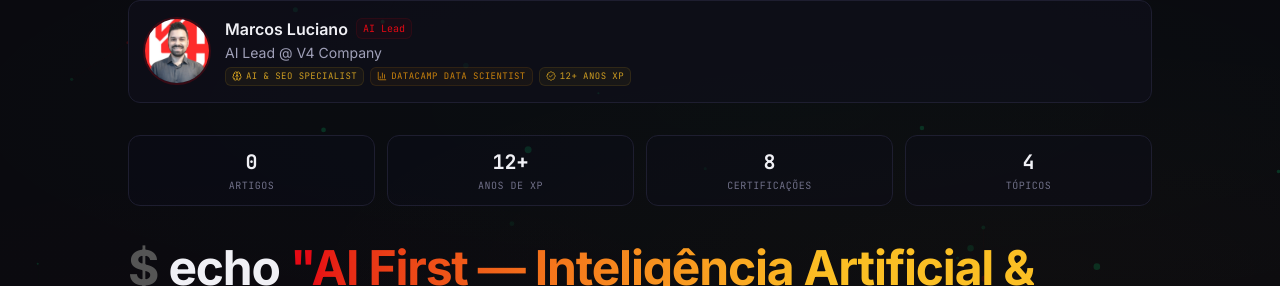
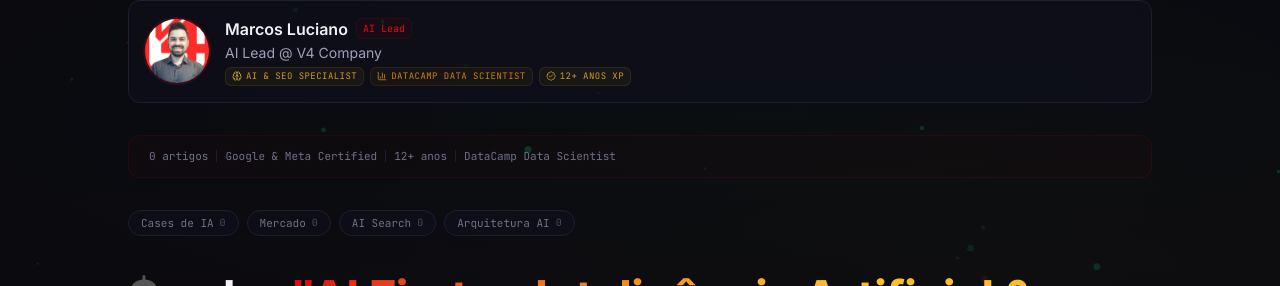
Before and after one commit to marcoslrvusa/marcosv4-blog, a Next.js app: page /about in a window 1280 px wide. Shown: the part 210-496 px from the top of the page. Built offline with nearby package versions, Linux system fonts and the light colour scheme; no server answers.

Commit message:
fix: grid 3 colunas homepage + topicos; hero com authority bar e topic pills no lugar de stats frios

```diff
--- a/src/app/[locale]/page.tsx
+++ b/src/app/[locale]/page.tsx
@@ -15,10 +15,10 @@ import { getTranslations } from "next-intl/server";
 export const revalidate = 300;
 
 const topics = [
-  { label: "Cases de IA", slug: "ia", icon: Brain, color: "text-v4-red", border: "border-v4-red/20" },
-  { label: "Mercado", slug: "mercado", icon: null, color: "text-accent-gold", border: "border-accent-gold/20" },
-  { label: "AI Search", slug: "ai-search", icon: null, color: "text-accent-amber", border: "border-accent-amber/20" },
-  { label: "Arquitetura AI", slug: "arquitetura", icon: null, color: "text-accent-gold", border: "border-accent-gold/20" },
+  { label: "Cases de IA", slug: "ia", color: "text-v4-red", border: "border-v4-red/20" },
+  { label: "Mercado", slug: "mercado", color: "text-accent-gold", border: "border-accent-gold/20" },
+  { label: "AI Search", slug: "ai-search", color: "text-accent-amber", border: "border-accent-amber/20" },
+  { label: "Arquitetura AI", slug: "arquitetura", color: "text-accent-gold", border: "border-accent-gold/20" },
 ];
 
 const PER_PAGE = 6;
@@ -113,31 +113,29 @@ export default async function Home({
           </div>
         </div>
 
-        <div className="mb-8 grid grid-cols-2 gap-3 sm:grid-cols-4">
-          <div className="rounded-xl border border-border bg-card/30 p-3 text-center">
-            <p className="font-mono text-xl font-bold text-foreground">{total}</p>
-            <p className="mt-0.5 font-mono text-[10px] uppercase tracking-wider text-muted-foreground">
-              {t("stats.articles")}
-            </p>
-          </div>
-          <div className="rounded-xl border border-border bg-card/30 p-3 text-center">
-            <p className="font-mono text-xl font-bold text-foreground">12+</p>
-            <p className="mt-0.5 font-mono text-[10px] uppercase tracking-wider text-muted-foreground">
-              {t("stats.xp")}
-            </p>
-          </div>
-          <div className="rounded-xl border border-border bg-card/30 p-3 text-center">
-            <p className="font-mono text-xl font-bold text-foreground">8</p>
-            <p className="mt-0.5 font-mono text-[10px] uppercase tracking-wider text-muted-foreground">
-              {t("stats.certs")}
-            </p>
-          </div>
-          <div className="rounded-xl border border-border bg-card/30 p-3 text-center">
-            <p className="font-mono text-xl font-bold text-foreground">4</p>
-            <p className="mt-0.5 font-mono text-[10px] uppercase tracking-wider text-muted-foreground">
-              {t("stats.topics")}
-            </p>
-          </div>
+        {/* Authority Bar */}
+        <div className="mb-8 flex flex-wrap items-center gap-2 rounded-xl border border-v4-red/10 bg-v4-red/[0.02] px-5 py-3">
+          <span className="font-mono text-[11px] text-muted-foreground">{total} artigos</span>
+          <span className="h-3 w-px bg-border" />
+          <span className="font-mono text-[11px] text-muted-foreground">Google & Meta Certified</span>
+          <span className="h-3 w-px bg-border" />
+          <span className="font-mono text-[11px] text-muted-foreground">12+ anos</span>
+          <span className="h-3 w-px bg-border" />
+          <span className="font-mono text-[11px] text-muted-foreground">DataCamp Data Scientist</span>
+        </div>
+
+        {/* Topics as clickable pills */}
+        <div className="mb-8 flex flex-wrap gap-2">
+          {topicCounts.map((t) => (
+            <Link
+              key={t.slug}
+              href={`/topic/${t.slug}`}
+              className="inline-flex items-center gap-1.5 rounded-full border border-border bg-card/50 px-3 py-1 font-mono text-[11px] text-muted-foreground transition-all hover:border-v4-red/30 hover:text-v4-red hover:bg-v4-red/5"
+            >
+              {t.label}
+              <span className="text-[10px] text-muted-foreground/60">{t.count}</span>
+            </Link>
+          ))}
         </div>
 
         <h1 className="font-sans text-3xl font-bold leading-tight tracking-tight sm:text-5xl">
@@ -201,7 +199,7 @@ export default async function Home({
           <section className="animate-fade-in-delay-1">
             {pagePosts.length > 0 ? (
               <>
-                <div className="grid grid-cols-1 gap-5 sm:grid-cols-2 lg:grid-cols-4">
+                <div className="grid grid-cols-1 gap-5 sm:grid-cols-2 lg:grid-cols-3">
                   {pagePosts.map(({ node }) => (
                     <div key={node.id} className="animate-fade-in-delay-2">
                       <PostCard post={node} locale={locale} />
--- a/src/components/TopicHubPage.tsx
+++ b/src/components/TopicHubPage.tsx
@@ -132,7 +132,7 @@ export default function TopicHubPage({ topic, locale }: { topic: TopicData; loca
         </div>
 
         {filteredPosts.length > 0 ? (
-          <div className="grid grid-cols-1 sm:grid-cols-2 lg:grid-cols-4 gap-5">
+          <div className="grid grid-cols-1 sm:grid-cols-2 lg:grid-cols-3 gap-5">
             {filteredPosts.map(({ node }, i) => (
               <div key={node.id} className="animate-fade-in" style={{ animationDelay: `${i * 60}ms` }}>
                 <PostCard post={node} locale={locale} />
```
